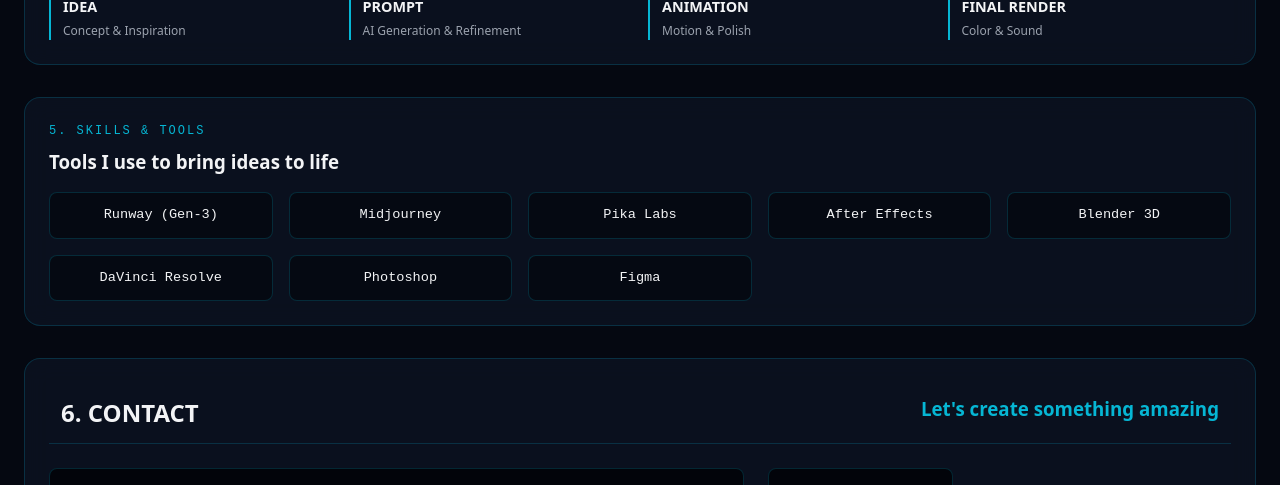
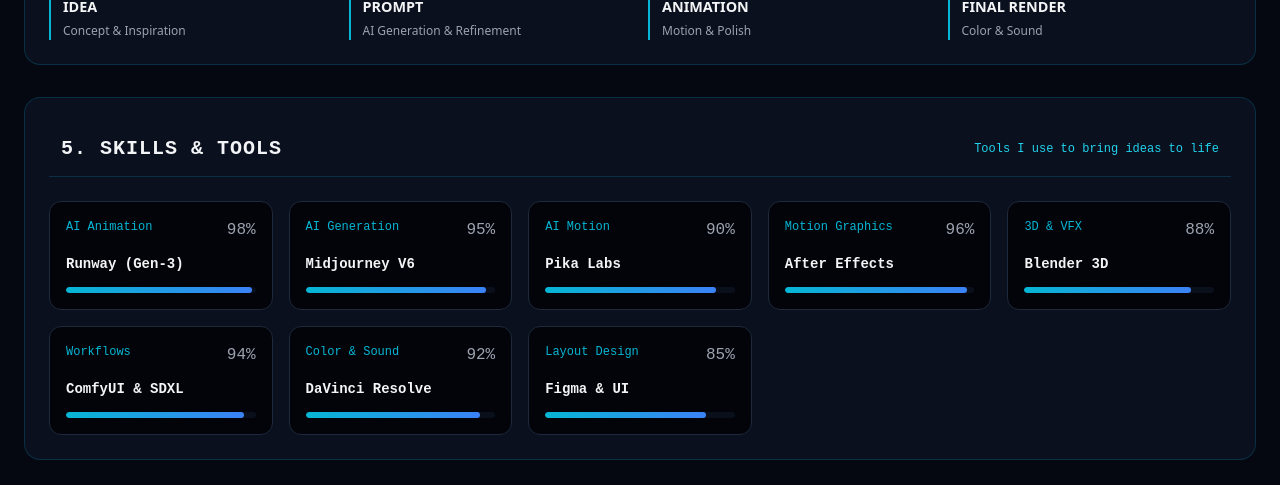
Before and after one commit to TIFEDesigns/tifeddesign, a Next.js app: page / in a window 1280 px wide. Shown: the part 1900-2385 px from the top of the page. Built offline with nearby package versions, Linux system fonts and the light colour scheme.

Commit message:
Worked on the Skills Page

```diff
--- a/app/Contact.tsx
+++ b/app/Contact.tsx
@@ -5,7 +5,7 @@
 import {CheckCircle2 } from 'lucide-react';
 
 export const Contact: React.FC = () => {
-  const [form, setForm] = useState<contactFormState>({
+  const [form, setForm] = useState<ContactFormState>({
     name: '',
     email: '',
     message: ''
@@ -150,7 +150,7 @@
                   padding: '32px',
                   gap: '12px',
                   marginBottom: '24px',
-                  width: '40%',
+                  width: '100%',
                   backgroundColor: '#02040a',
                   alignSelf: 'center',
                   border: '1px solid var(--bg-card-border)',
@@ -234,19 +234,6 @@
                   </div>
               </div>
 
-              <div className="relative aspect-video rounded-2xl overflow-hidden border border-cyan-500/30 group">
-                <img
-                  src="https://images.unsplash.com/photo-1578632767115-351597cf2477?auto=format&fit=crop&w=800&q=80"
-                  alt="SciFi Outro"
-                  className="w-full h-full object-cover group-hover:scale-105 transition duration-700"
-                />
-
-                <div className="absolute inset-0 bg-gradient-to-t from-slate-950 via-black/40 to-transparent p-4 flex items-end">
-                  <p className="text-xs font-mono text-cyan-300 italic">
-                    "Not just a portfolio... but an experience."
-                  </p>
-                </div>
-              </div>
 
             </div>
 
--- a/app/SkillsGrid.tsx
+++ b/app/SkillsGrid.tsx
@@ -1,37 +1,48 @@
 import React from 'react';
 
-const TOOLS: string[] = [
-  'Runway (Gen-3)',
-  'Midjourney',
-  'Pika Labs',
-  'After Effects',
-  'Blender 3D',
-  'DaVinci Resolve',
-  'Photoshop',
-  'Figma'
+const SKILLS = [
+  { name: 'Runway (Gen-3)', type: 'AI Animation', level: 98, icon: 'Zap' },
+  { name: 'Midjourney V6', type: 'AI Generation', level: 95, icon: 'Sparkles' },
+  { name: 'Pika Labs', type: 'AI Motion', level: 90, icon: 'Film' },
+  { name: 'After Effects', type: 'Motion Graphics', level: 96, icon: 'Layers' },
+  { name: 'Blender 3D', type: '3D & VFX', level: 88, icon: 'Box' },
+  { name: 'ComfyUI & SDXL', type: 'Workflows', level: 94, icon: 'Cpu' },
+  { name: 'DaVinci Resolve', type: 'Color & Sound', level: 92, icon: 'Monitor' },
+  { name: 'Figma & UI', type: 'Layout Design', level: 85, icon: 'Grid' }
 ];
 
 export const SkillsGrid: React.FC = () => {
   return (
     <section id="about" className="hud-card">
-      <span className="section-tag">5. Skills & Tools</span>
-      <h3 style={{ marginBottom: '16px' }}>Tools I use to bring ideas to life</h3>
+      <div className='skills-title'>
+        <h2 className="section-tag">
+            5. Skills & Tools
+        </h2>
+        <span className='software-mastery'>Tools I use to bring ideas to life</span>
+      </div>
 
       <div className="grid-4">
-        {TOOLS.map((tool, idx) => (
+        {SKILLS.map((skill) => (
           <div
-            key={idx}
-            style={{
-              background: 'rgba(0,0,0,0.4)',
-              border: '1px solid var(--bg-card-border)',
-              borderRadius: '8px',
-              padding: '12px',
-              textAlign: 'center',
-              fontSize: '0.85rem',
-              fontFamily: 'var(--font-mono)'
-            }}
+            key={skill.name}
+            className="skill-card"
           >
-            {tool}
+            <div className="skill-card-header">
+              <span className="skill-type">{skill.type}</span>
+              <span className="skill-level">{skill.level}%</span>
+            </div>
+
+            <h3 className="skill-name">
+              {skill.name}
+            </h3>
+
+            {/* Level Bar */}
+            <div className="skill-bar">
+              <div
+                className="skill-bar-fill"
+                style={{ width: `${skill.level}%` }}
+              />
+            </div>
           </div>
         ))}
       </div>
--- a/app/globals.css
+++ b/app/globals.css
@@ -8,6 +8,7 @@
   --blue-accent: #3b82f6;
   --text-main: #f3f4f6;
   --text-muted: #9ca3af;
+  --alt: #02040a;
   --font-mono: 'JetBrains Mono', 'Fira Code', monospace;
   --font-sans: system-ui, -apple-system, BlinkMacSystemFont, 'Segoe UI', Roboto, sans-serif;
 }
@@ -85,6 +86,27 @@
   box-shadow: 0 0 20px var(--cyan-glow);
 }
 
+.skills-title {
+  display: flex;
+  padding: 12px;
+  align-items: center;
+  justify-content: space-between;
+  gap: 0.75rem;
+  margin-bottom: 24px;
+  border-Bottom: 1px solid var(--bg-card-border);
+}
+.skills-title h2 {
+  margin: 0;
+  font-size: 1.25rem;
+  font-weight: 700;
+  color: var(--text-main);
+  letter-spacing: 0.05em;
+}
+.software-mastery {
+  font-size: 0.75rem;
+  color: #22d3ee;
+  font-family: var(--font-mono);
+}
 .section-tag {
   font-family: var(--font-mono);
   font-size: 0.75rem;
@@ -93,6 +115,62 @@
   letter-spacing: 2px;
   display: block;
   margin-bottom: 8px;
+}
+
+.skill-card {
+  padding: 1rem;
+  border-radius: 0.75rem;
+  background-color: var(--alt);
+  border: 1px solid #1e293b;
+  transition: all 0.3s ease;
+}
+
+.skill-card:hover {
+  border-color: rgba(6, 182, 212, 0.6);
+  transform: translateY(-3px);
+}
+
+.skill-card-header {
+  display: flex;
+  justify-content: space-between;
+  align-items: flex-start;
+}
+
+.skill-type {
+  font-size: 0.75rem;
+  font-family: var(--font-mono);
+  color: var(--cyan-accent);
+}
+
+.skill-level {
+  font-family: 0.75rem;
+  font-family: var(--font-mono);
+  color: var(--text-muted);
+}
+
+.skill-name {
+  color: var(--text-main);
+  font-family: var(--font-mono);
+  margin: 0.75rem 0;
+  font-size: 0.875rem;
+  font-weight: 700;
+  transition: color 0.3s ease;
+}
+
+
+.skill-bar {
+  width: 100%;
+  height: 0.375rem;
+  background-color: var(--bg-card);
+  border-radius: 9999px;
+  overflow: hidden;
+  border-radius: 1px solid #1e293b;
+}
+
+.skill-bar-fill {
+  height: 100%;
+  background: linear-gradient(to right, #06b6d4, #3b82f6);
+  border-radius: 9999px;
 }
 
 .gradient-title {
```
